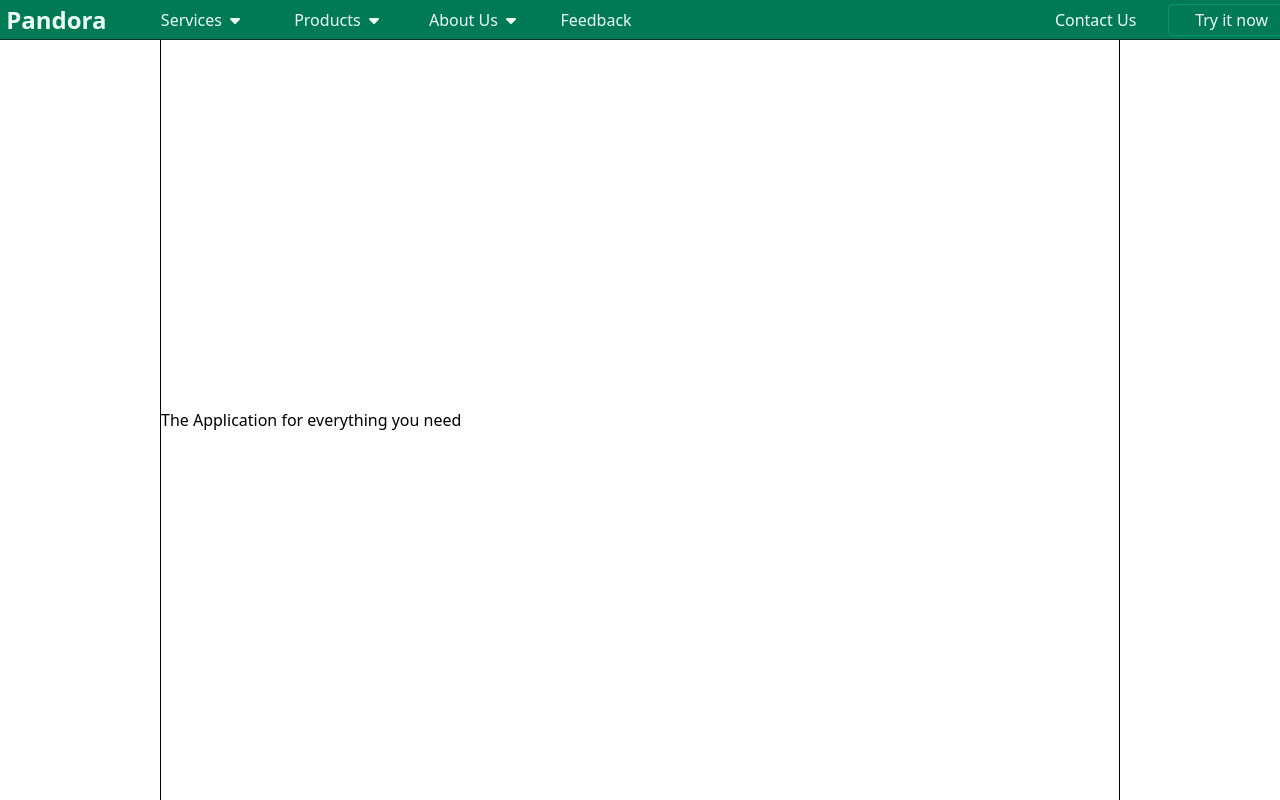
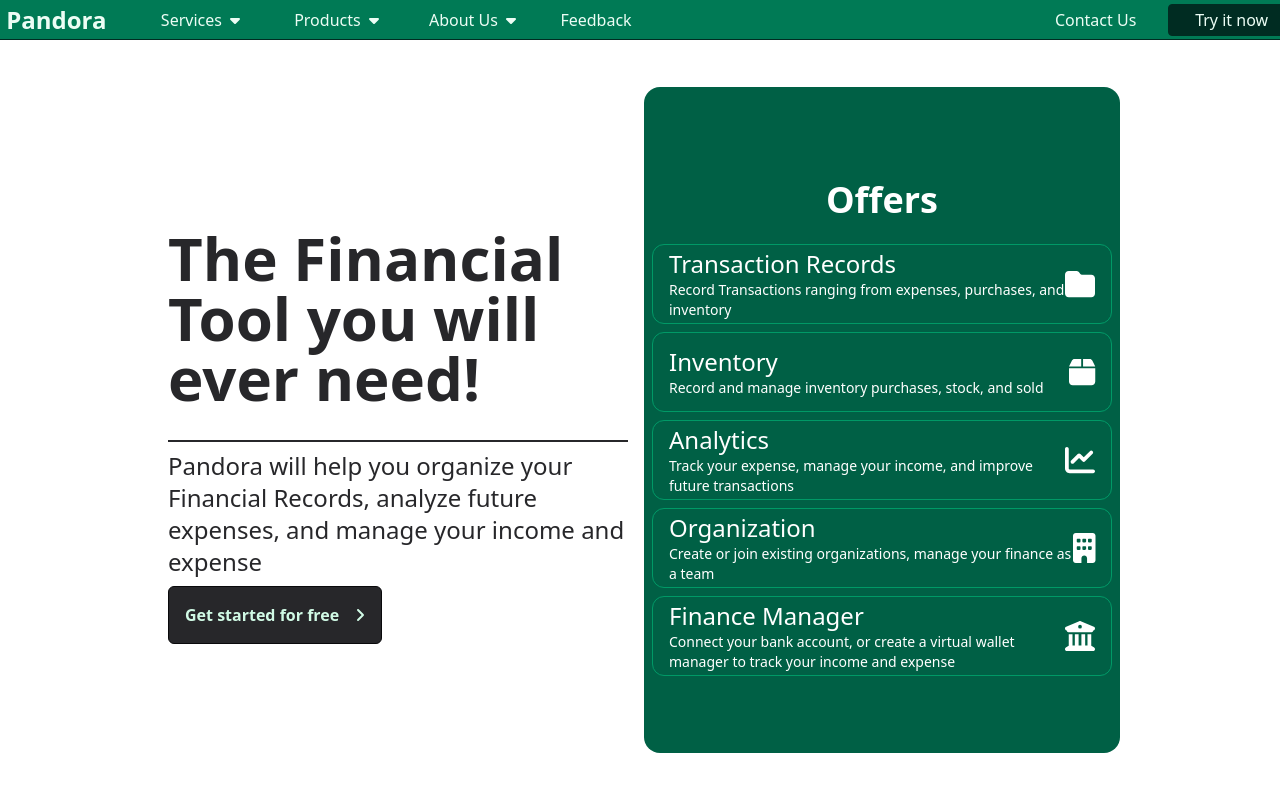
Before and after one commit to MattCania/Pandora-2.0, a React (Vite) app in the folder Frontend/: page /pandora in a window 1280 px wide. Built offline with nearby package versions, Linux system fonts and the light colour scheme.

Commit message:
finished landing page

```diff
--- a/Frontend/src/App.css
+++ b/Frontend/src/App.css
@@ -0,0 +1,4 @@
+
+* {
+	scroll-behavior: smooth;
+}
--- a/Frontend/src/pages/CapturePage/CapturePage.tsx
+++ b/Frontend/src/pages/CapturePage/CapturePage.tsx
@@ -1,4 +1,50 @@
+import { Link } from "react-router-dom";
+import { FontAwesomeIcon } from "@fortawesome/react-fontawesome";
+import {
+  faAngleLeft,
+  faAngleRight,
+  faHouse,
+  faFolderOpen,
+  faBox,
+  faChartLine,
+  faBuilding,
+  faFolder,
+  faBank,
+} from "@fortawesome/free-solid-svg-icons";
+
 export default function CapturePage() {
+  const offers: any = [
+    {
+      label: "Transaction Records",
+      description:
+        "Record Transactions ranging from expenses, purchases, and inventory",
+      icon: faFolder,
+    },
+    {
+      label: "Inventory",
+      description: "Record and manage inventory purchases, stock, and sold",
+      icon: faBox,
+    },
+    {
+      label: "Analytics",
+      description:
+        "Track your expense, manage your income, and improve future transactions",
+      icon: faChartLine,
+    },
+    {
+      label: "Organization",
+      description:
+        "Create or join existing organizations, manage your finance as a team",
+      icon: faBuilding,
+    },
+    {
+      label: "Finance Manager",
+      description:
+        "Connect your bank account, or create a virtual wallet manager to track your income and expense",
+      icon: faBank,
+    },
+  ];
+
   return (
     <section
       className='flex flex-col justify-start items-center w-full overflow-x-hidden overflow-y-auto'
@@ -7,31 +53,56 @@ export default function CapturePage() {
         height: "auto",
       }}
     >
-      <div className='flex flex-col w-3/4 h-auto '>
+      <div className='flex flex-col w-full lg:w-3/4 h-auto '>
+        {/* Page 1 */}
+        <div className='flex flex-col lg:flex-row h-screen w-full justify-center items-center gap-2 lg:grow-0 lg:shrink-0'>
+          {/* Left Section */}
+          <div className='flex flex-col justify-center items-start w-full lg:w-1/2 p-2'>
+            <h1 className='flex justify-start items-center font-bold text-6xl text-zinc-800 h-auto w-full py-8 border-b-2 border-zinc-800'>
+              The Financial Tool you will ever need!
+            </h1>
+            <p className='flex justify-start items-center font-medium text-2xl text-zinc-800 h-auto w-full py-2'>
+              Pandora will help you organize your Financial Records, analyze
+              future expenses, and manage your income and expense
+            </p>
+            <Link
+              className='flex justify-center items-center text-md font-bold text-emerald-100 bg-zinc-800 p-4 border-1 border-zinc-950 rounded-md hover:text-emerald-950 hover:bg-emerald-100 transition-all gap-4 duration-500'
+              to='/pandora/login'
+            >
+              Get started for free <FontAwesomeIcon icon={faAngleRight} />
+            </Link>
+          </div>
+          {/* Right Section */}
+          <div className='flex flex-col justify-center items-start w-full lg:w-1/2 h-5/6 rounded-2xl p-2 bg-emerald-800 gap-2'>
+            <h1 className='flex justify-center text-center items-center font-bold text-4xl text-white h-auto w-full py-2 md:py-4'>
+              Offers
+            </h1>
 
-        <div className='flex h-screen border justify-between items-center grow-0 shrink-0'>
-          <div className='flex flex-col justify-center items-center'>
-            <h1>The Application for everything you need</h1>
-          </div>
-
-          <div>
-            <div>
-
-            </div>
+            {offers.map((item: any, index: any) => (
+              <Link
+                key={index}
+                className='flex justify-center items-center border border-emerald-600 w-full h-20 rounded-xl text-white text-3xl font-medium px-4 hover:bg-zinc-950 hover:text-zinc-100 hover:border-zinc-950 transition-all duration-500'
+                to=''
+              >
+                <div className='flex flex-col w-full justify-between'>
+                  <h1 className='text-2xl'>{item.label}</h1>
+                  <p className='flex justify-start text-start items-center font-medium text-sm text-white h-auto w-full'>
+                    {item.description}
+                  </p>
+                </div>
+                <FontAwesomeIcon icon={item.icon} />
+              </Link>
+            ))}
           </div>
         </div>
 
-        <div className='flex h-screen border justify-between items-center grow-0 shrink-0'>
+        {/* Page 2 No Idea Yes */}
+
+        {/* <div className='flex h-screen border justify-between items-center grow-0 shrink-0'>
           <div className='flex flex-col justify-center items-center'>
+            <div className=''></div>
           </div>
-
-          <div>
-            <div>
-
-            </div>
-          </div>
-        </div>
-
+        </div> */}
       </div>
     </section>
   );
--- a/Frontend/src/partials/CaptureHeader.tsx
+++ b/Frontend/src/partials/CaptureHeader.tsx
@@ -61,13 +61,13 @@ export default function CaptureHeader() {
         <div className='flex justify-start items-center h-full w-auto gap-2'>
           <Link
             to='/'
-            className='flex justify-center items-center w-32 h-4/5 gap-2 font-medium text-emerald-50 rounded-lg outline-none focus:outline-1 focus:outline-emerald-600 hover:text-emerald-200 hover:bg-emerald-800 transition-all duration-200'
+            className='flex justify-center items-center w-32 h-4/5 gap-2 font-medium text-emerald-50 rounded-lg outline-none focus:outline-1 focus:outline-emerald-600 hover:text-emerald-200 hover:bg-emerald-800 transition-all duration-500'
           >
             Contact Us
           </Link>
           <Link
             to='/pandora/register'
-            className='flex justify-center items-center w-32 h-4/5 gap-2 font-medium text-emerald-50 border rounded-sm border-emerald-600 outline-none focus:outline-1 focus:outline-emerald-950 hover:bg-emerald-950 hover:text-emerald-200 hover:border-emerald-950 transition-all duration-200'
+            className='flex justify-center items-center w-32 h-4/5 gap-2 font-medium text-emerald-50 border rounded-sm border-emerald-950 outline-none bg-emerald-950 focus:outline-1 focus:outline-emerald-600 hover:bg-emerald-200 hover:text-emerald-950 hover:border-emerald-600 transition-all duration-500'
           >
             Try it now
           </Link>
```
